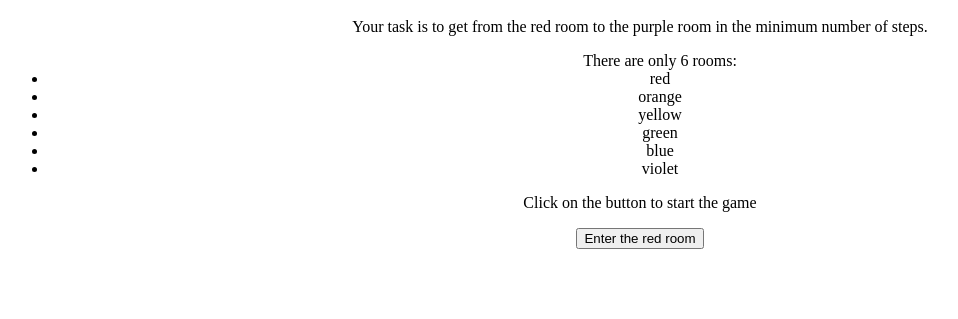
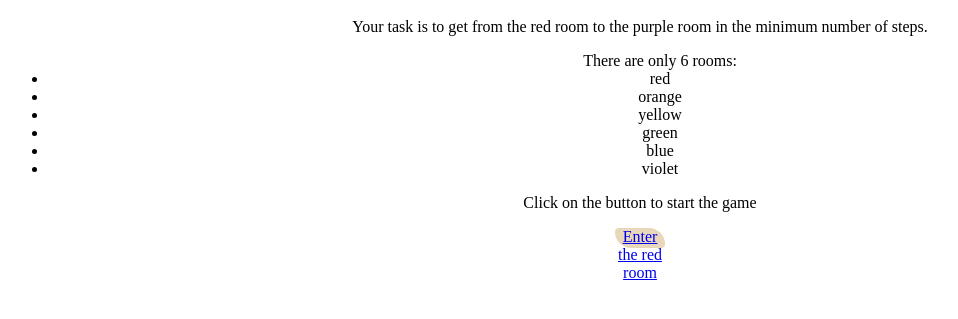
Before and after one commit to marzmarina/rainbow-maze, a plain HTML site: page index.html in a window 1280 px wide. Shown: the part 135-454 px from the top of the page, without its empty margins (0-958 px from the left). Drawn offline with Linux system fonts and the light colour scheme.

Commit message:
add link to first room

```diff
--- a/index.html
+++ b/index.html
@@ -1,22 +1,25 @@
 a><a<!doctype html>
   <html>
+
   <head>
     <title>Rainbow Maze</title>
-    <link rel="stylesheet" href= "style.css">
+    <link rel="stylesheet" href="style.css">
   </head>
+
   <body>
     <h1>Colorful rooms</h1>
     <h2><em>Text Maze</em></h2>
     <p>Your task is to get from the red room to the purple room in the minimum number of steps. <br></p>
     <ul>There are only 6 rooms:
-      <li class= red>red</li>
-      <li class= orange>orange</li>
-      <li class= yellow>yellow</li>
-      <li class= green>green</li>
-      <li class= blue>blue</li>
-      <li class= violet>violet</li>
+      <li class=red>red</li>
+      <li class=orange>orange</li>
+      <li class=yellow>yellow</li>
+      <li class=green>green</li>
+      <li class=blue>blue</li>
+      <li class=violet>violet</li>
     </ul>
     <p>Click on the button to start the game</p>
-  <button>Enter the red room</button>
+    <a href="red-room.html">Enter the red room</a>
   </body>
+
   </html>
```
Lines whose indentation alone changed are shown as unchanged.
